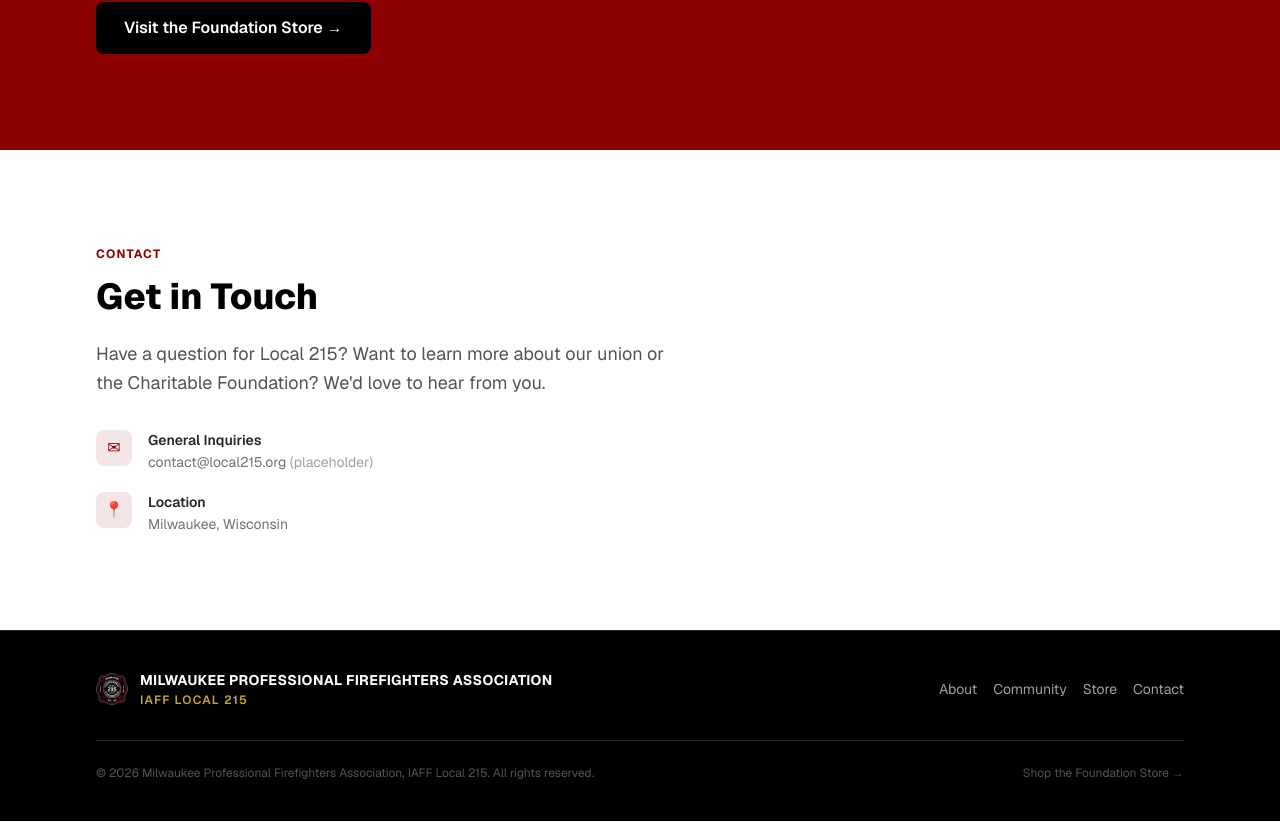
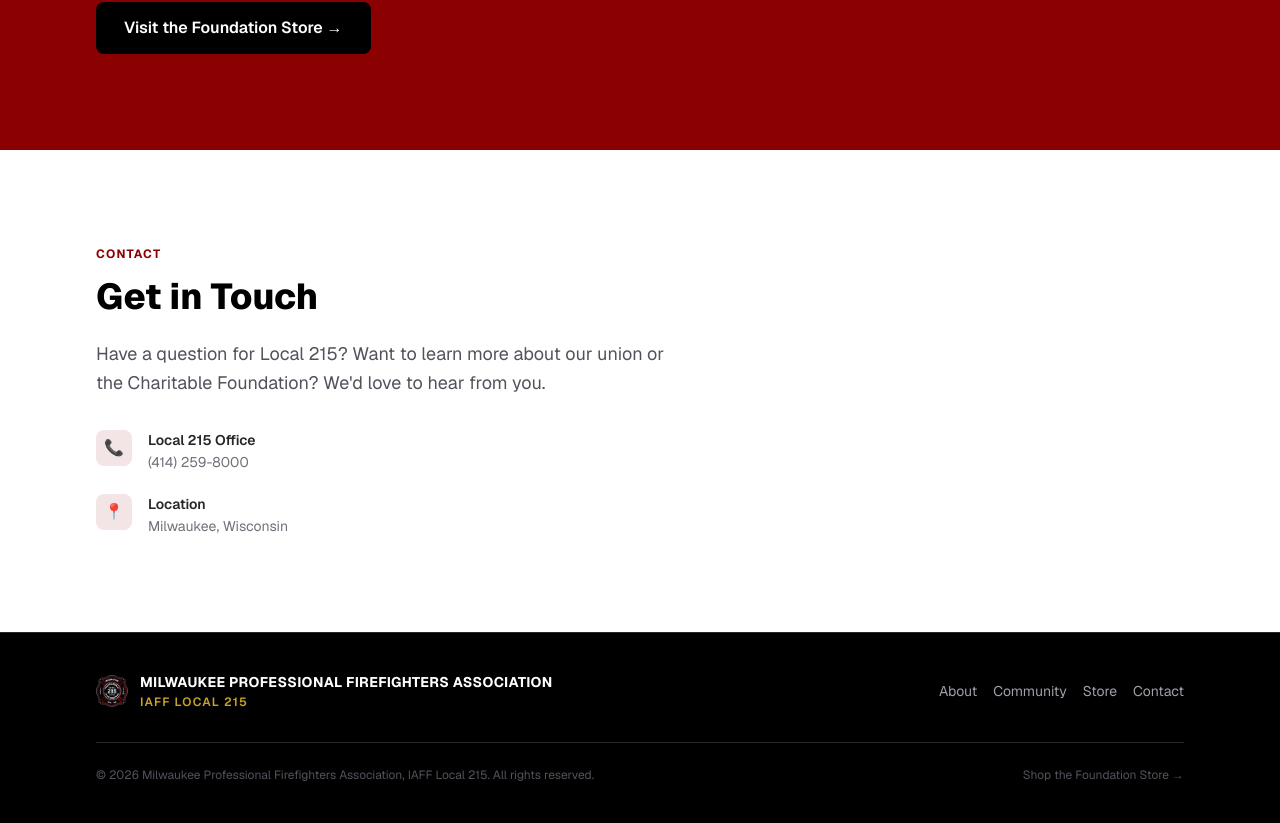
Before and after one commit to jakehinsy/local215-site, a Next.js app: page / in a window 1280 px wide. Shown: the part 3756-4579 px from the top of the page. Built offline with nearby package versions, Linux system fonts and the light colour scheme.

Commit message:
Contact info update

```diff
--- a/app/page.tsx
+++ b/app/page.tsx
@@ -414,14 +414,16 @@
                 className="flex-shrink-0 w-9 h-9 rounded-lg bg-brand-red/10 flex items-center justify-center text-brand-red text-base"
                 aria-hidden="true"
               >
-                ✉
+                📞
               </span>
               <div>
-                <p className="text-sm font-semibold text-zinc-800">General Inquiries</p>
-                <p className="text-zinc-500 text-sm mt-0.5">
-                  contact@local215.org{" "}
-                  <span className="text-zinc-400">(placeholder)</span>
-                </p>
+                <p className="text-sm font-semibold text-zinc-800">Local 215 Office</p>
+                <a
+                  href="tel:14142598000"
+                  className="text-zinc-500 text-sm mt-0.5 hover:text-zinc-800 transition-colors"
+                >
+                  (414) 259-8000
+                </a>
               </div>
             </div>
             <div className="flex items-start gap-4">
```
